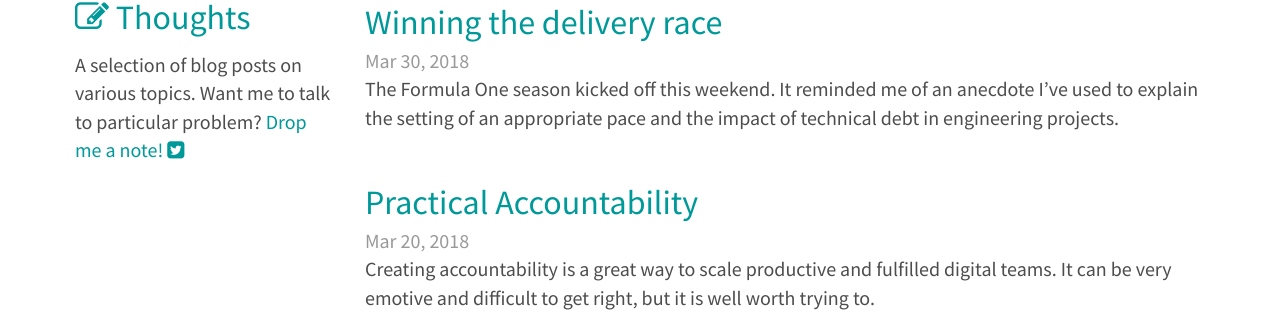
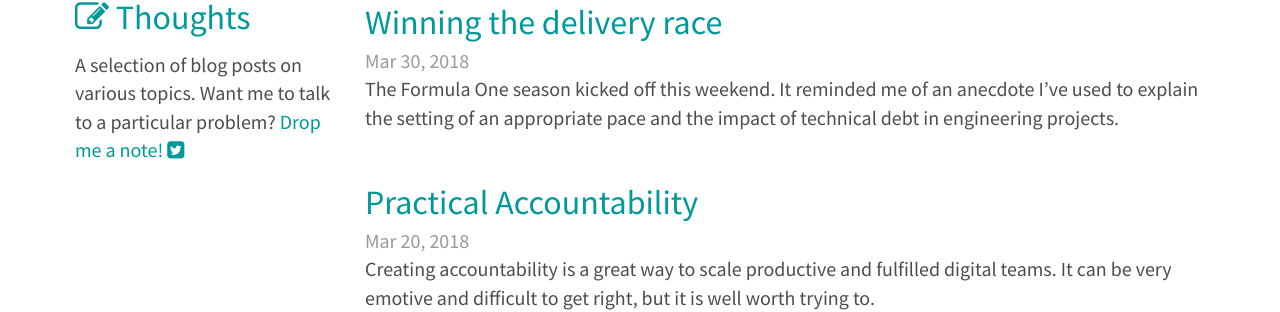
Before and after one commit to goodits/gi-blog, a Jekyll site: the page built from index.html, in a window 1280 px wide and 900 px high, scrolled down 2020 px. Shown: the part 208-520 px from the top of the window. Built offline with Jekyll 4.4.1, drawn with Linux system fonts in a browser that asks for light colours; nearby versions of some CDN libraries; comment, search, counter and statistics services are not loaded.

Commit message:
More typos

```diff
--- a/index.html
+++ b/index.html
@@ -65,7 +65,7 @@ layout: default
       <i class="fa fa-pencil-square-o" aria-hidden="true"></i>
       Thoughts
     </h2>
-    <p>A selection of blog posts on various topics. Want me to talk to particular problem? <a href="https://twitter.com/intent/tweet?text=Hey%20%40gooditerations%2C%20what%20are%20your%20thoughts%20on%20______%3F&amp;url=http://www.gooditerations.com">Drop me a note! <i class="fa fa-twitter-square" aria-hidden="true"></i></a></p>
+    <p>A selection of blog posts on various topics. Want me to talk to a particular problem? <a href="https://twitter.com/intent/tweet?text=Hey%20%40gooditerations%2C%20what%20are%20your%20thoughts%20on%20______%3F&amp;url=http://www.gooditerations.com">Drop me a note! <i class="fa fa-twitter-square" aria-hidden="true"></i></a></p>
   </div>
   <div class="col-md-9">
     {% for post in site.posts %}
```
